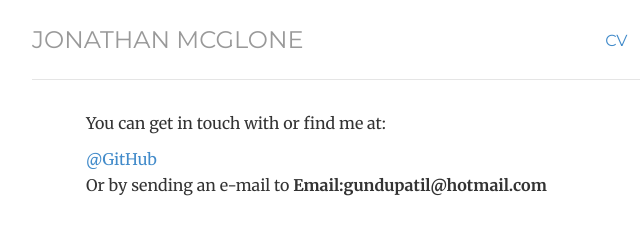
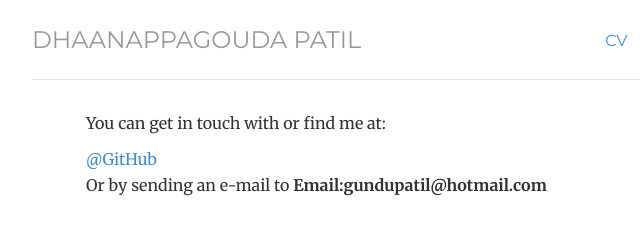
Before and after one commit to gundupatil/gundupatil.github.io, a plain HTML site: page contact/index.html in a window 1280 px wide. Shown: the top 225 px of the page, 248-888 px from the left. Drawn offline with nearby package versions, Linux system fonts and the light colour scheme; a script that the page names is missing.

Commit message:
Update index.html

```diff
--- a/contact/index.html
+++ b/contact/index.html
@@ -39,7 +39,7 @@
 		<!-- <li class="passive"><a href="/notes" title="Notes">Notes</a></li> -->
 		<li class="active"><a href="index.html" title="Contact">Contact</a></li>
 	</ul>
-	<h3 class="text-muted"><a href="../index.html">Jonathan McGlone</a></h3>
+	<h3 class="text-muted"><a href="../index.html">Dhaanappagouda Patil</a></h3>
 </div> <!-- /header -->
 
 
```
